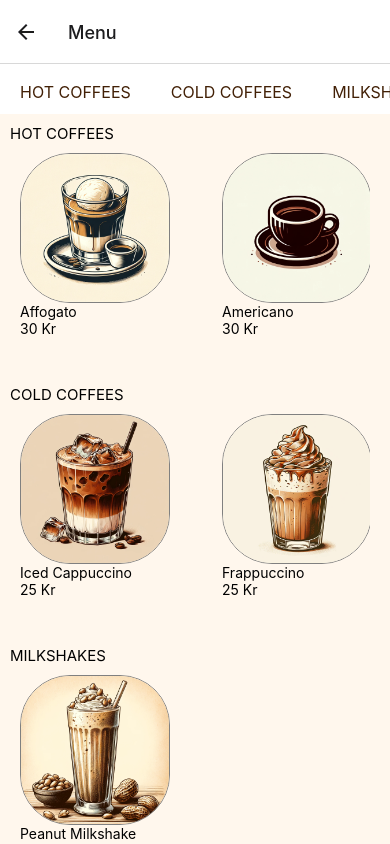
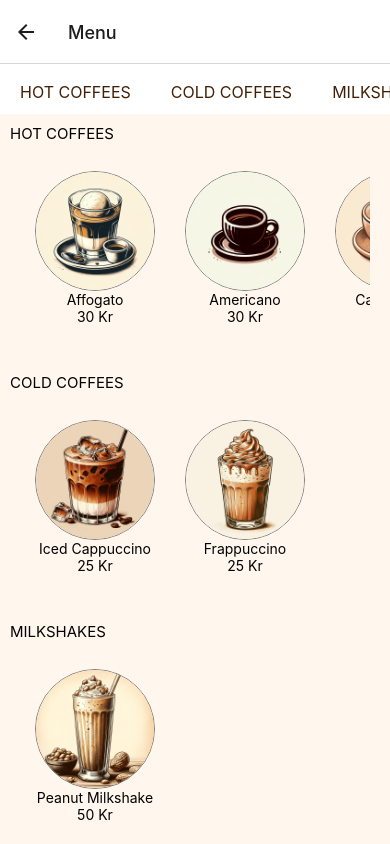
Before and after one commit to MonikaLu/CoffeeRoastery, a React Native app: screen /Menu in a window 390 px wide. Built offline with nearby package versions, Linux system fonts and the light colour scheme.

Commit message:
Adjust space between menu items

```diff
--- a/components/CategoriesTab.tsx
+++ b/components/CategoriesTab.tsx
@@ -22,7 +22,9 @@ const CategoriesTab = ({ setSelectedCategory }: CategoriesTabProps) => {
         {menuCategories.map((item, index) => (
           <TouchableOpacity
             style={styles.navItem}
-            onPress={() => setSelectedCategory(item)}
+            onPress={() => {
+              setSelectedCategory(item);
+            }}
             key={index}
           >
             <Text style={styles.navText}>{item}</Text>
--- a/components/Menu.tsx
+++ b/components/Menu.tsx
@@ -77,9 +77,9 @@ const styles = StyleSheet.create({
     flexWrap: "wrap",
   },
   itemPicture: {
-    width: 150,
-    height: 150,
-    borderRadius: 50,
+    width: 120,
+    height: 120,
+    borderRadius: 60,
     borderColor: "gray",
     borderWidth: 1,
   },
@@ -91,8 +91,10 @@ const styles = StyleSheet.create({
   },
   itemContainer: {
     borderRadius: 50,
-    height: 202,
-    width: 202,
+    height: 190,
+    width: 150,
+    justifyContent: "center",
+    alignItems: "center",
   },
   container: {
     margin: 10,
```
